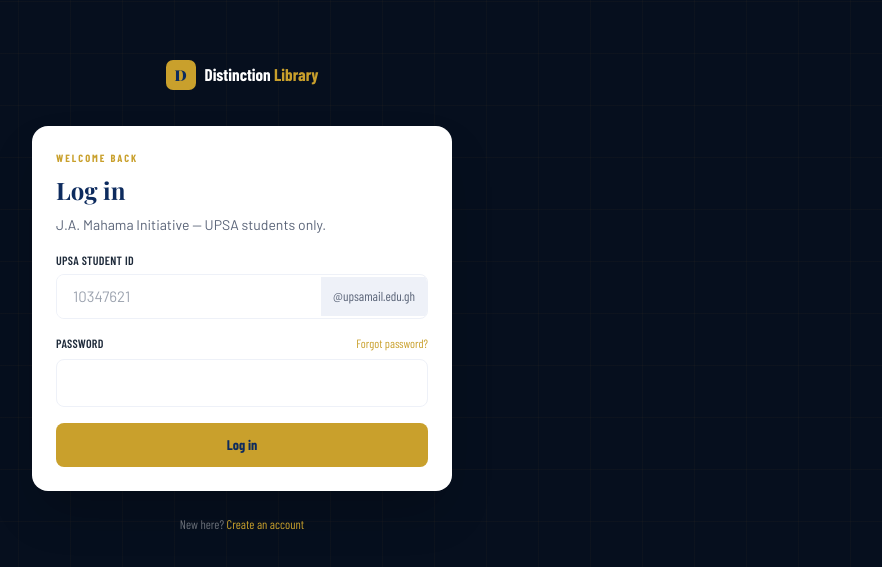
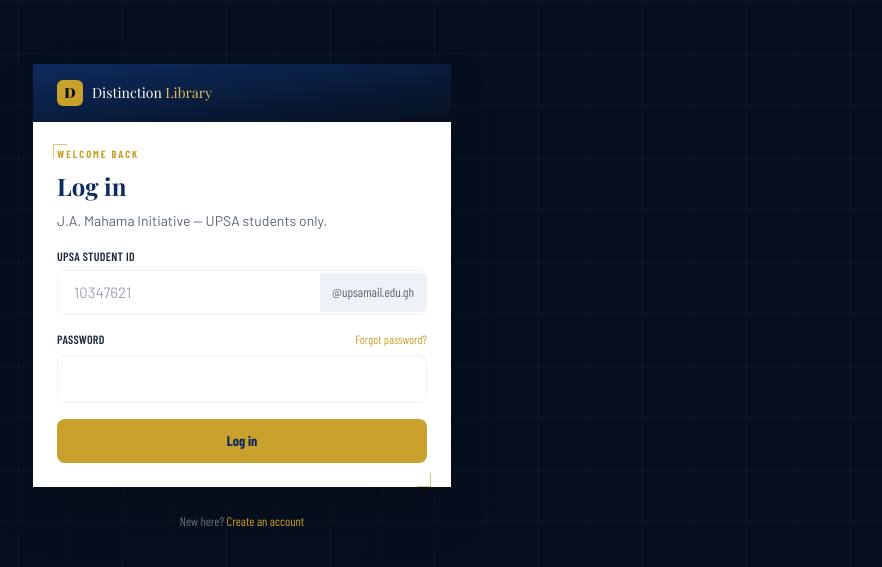
Before and after one commit to johnadamsmahama/distinction-library, a Next.js app: page /login in a window 1280 px wide. Shown: the part 103-670 px from the top of the page, without its empty margins (398-1280 px from the left). Built offline with nearby package versions, Linux system fonts and the light colour scheme; a web font is replaced by a local one.

Commit message:
Refactor AuthShell component layout and styles

```diff
--- a/components/auth/AuthShell.tsx
+++ b/components/auth/AuthShell.tsx
@@ -22,17 +22,24 @@ export default function AuthShell({
         }}
       />
       <div className="relative z-[2] w-full max-w-[420px]">
-        <div className="flex items-center gap-[9px] justify-center mb-9">
-          <div className="w-[30px] h-[30px] bg-gold rounded-[7px] flex items-center justify-center font-display font-black text-[15px] text-navy">
+        <div className="bg-white border border-navy-deep shadow-2xl">
+          {/* Header bar — logo now lives inside the card */}
+          <div className="bg-gradient-to-br from-navy to-navy-deep px-6 py-4 flex items-center gap-[9px]">
+            <div className="w-[26px] h-[26px] bg-gold rounded-[6px] flex items-center justify-center font-display font-black text-[14px] text-navy-deep flex-shrink-0">
               D
             </div>
-          <div className="font-condensed font-bold text-[17px]">
+            <div className="font-display text-[14px]">
               <span className="text-white">Distinction</span>{' '}
-            <span className="text-gold">Library</span>
+              <span className="text-gold-light">Library</span>
             </div>
           </div>
 
-        <div className="bg-white rounded-2xl p-6 shadow-2xl">
+          {/* Content */}
+          <div className="relative p-6">
+            {/* thin gold corner brackets */}
+            <div className="absolute top-[22px] left-5 w-[14px] h-[14px] border-t-[1.5px] border-l-[1.5px] border-gold/60 pointer-events-none" />
+            <div className="absolute bottom-0 right-5 w-[14px] h-[14px] border-b-[1.5px] border-r-[1.5px] border-gold/60 pointer-events-none" />
+
             <div className="eyebrow mb-2">{eyebrow}</div>
             <h1 className="font-display font-bold text-2xl text-navy mb-2">{title}</h1>
             {subtitle && (
@@ -40,6 +47,7 @@ export default function AuthShell({
             )}
             {!subtitle && <div className="mb-4" />}
             {children}
+          </div>
         </div>
 
         {footer && (
```
Lines whose indentation alone changed are shown as unchanged.
